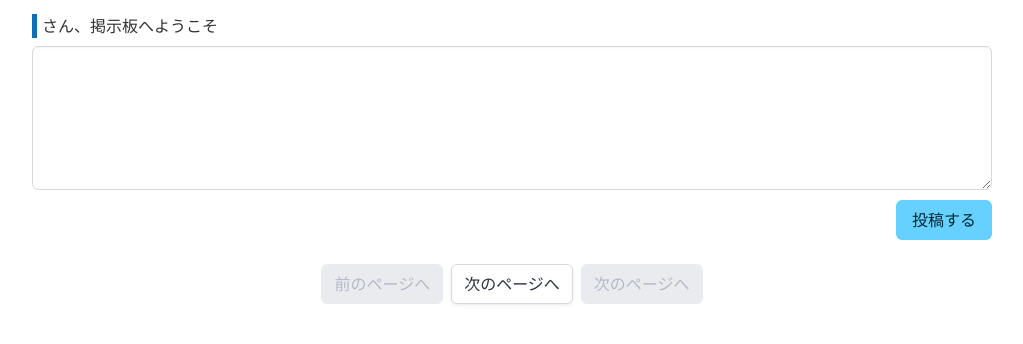
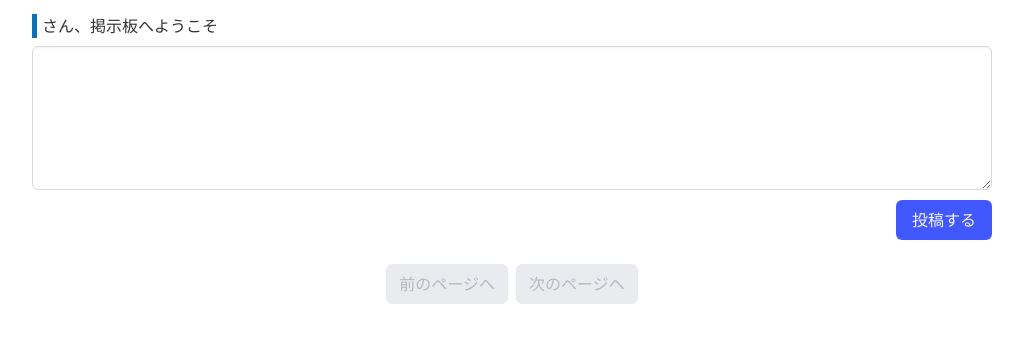
Before and after one commit to kiri9120/mini_bbs, a PHP site: page /?page=1 in a window 1280 px wide. Shown: the part 158-502 px from the top of the page, without its empty margins (128-1151 px from the left). Run offline with PHP 8.4, Linux system fonts and the light colour scheme; the visitor is signed in with stand-in values (Sample User, id 1); data that the repository does not hold is empty; some libraries are stand-ins or nearby versions.

Commit message:
update index.php

```diff
--- a/index.php
+++ b/index.php
@@ -91,7 +91,7 @@
                     </dl>
                     <div>
                         <p class="has-text-right">
-                            <input type="submit" class="button is-info" value="投稿する" />
+                            <input type="submit" class="button is-link" value="投稿する" />
                         </p>
                     </div>
                 </form>
@@ -123,7 +123,7 @@
                             <!-- 自分の投稿にのみ削除ボタン表示 -->
                             <?php if($_SESSION['id'] == $post['member_id']): ?>
                             [<a href="delete.php?id=<?php print(htmlspecialchars($post['id'])); ?>"
-                                style="color: #F33;">削除</a>]
+                                class="has-text-danger">削除</a>]
                             <?php endif; ?>
                         </p>
                     </div>
@@ -137,8 +137,8 @@
                     <a class="pagination-previous" disabled>前のページへ</a>
                     <?php endif; ?>
 
+                    <?php if($page < $maxPage): ?>
                     <a href="index.php?page=<?php print($page + 1); ?>" class="pagination-next">次のページへ</a>
-                    <?php if($page < $maxPage): ?>
                     <?php else: ?>
                     <a class="pagination-next" disabled>次のページへ</a>
                     <?php endif; ?>
```
